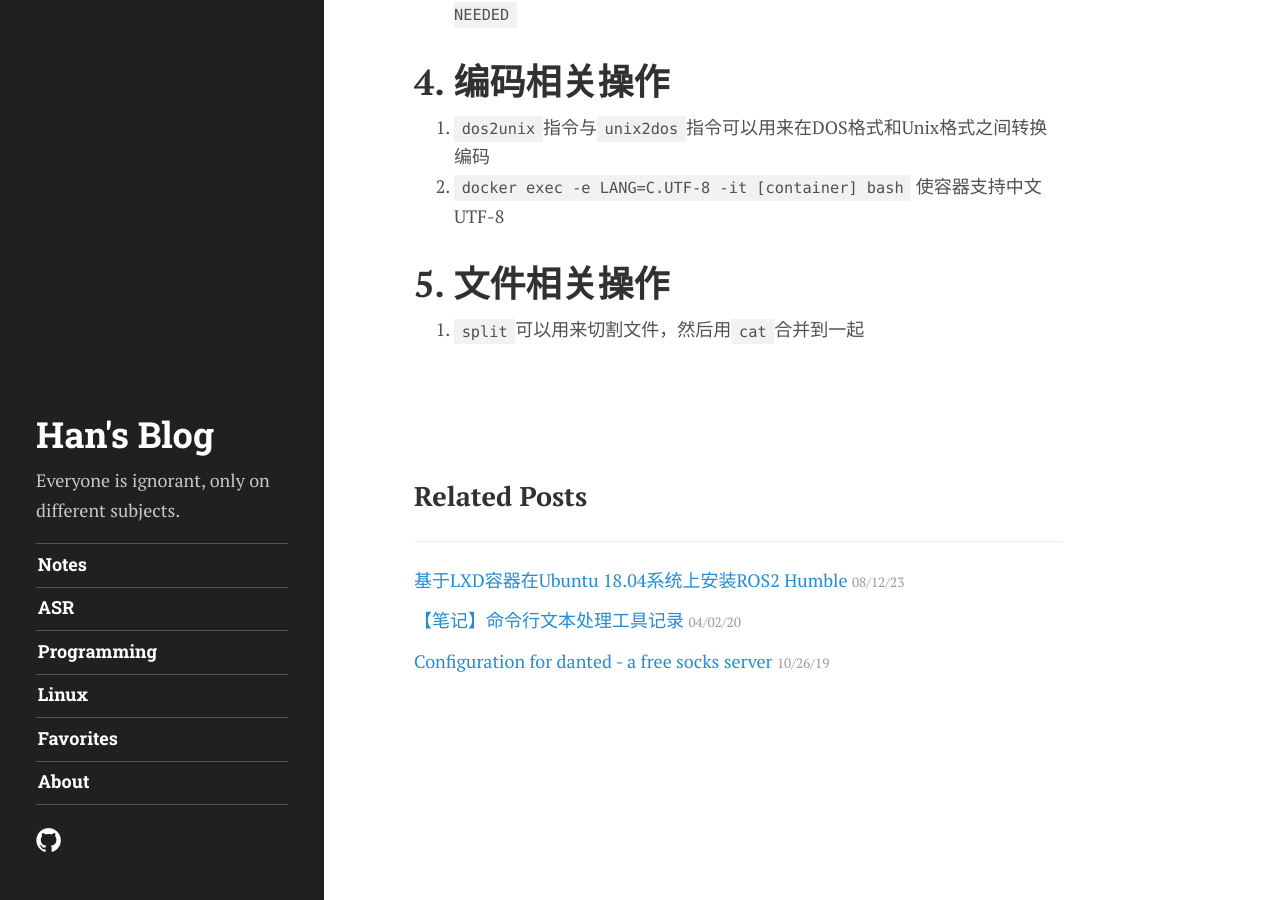
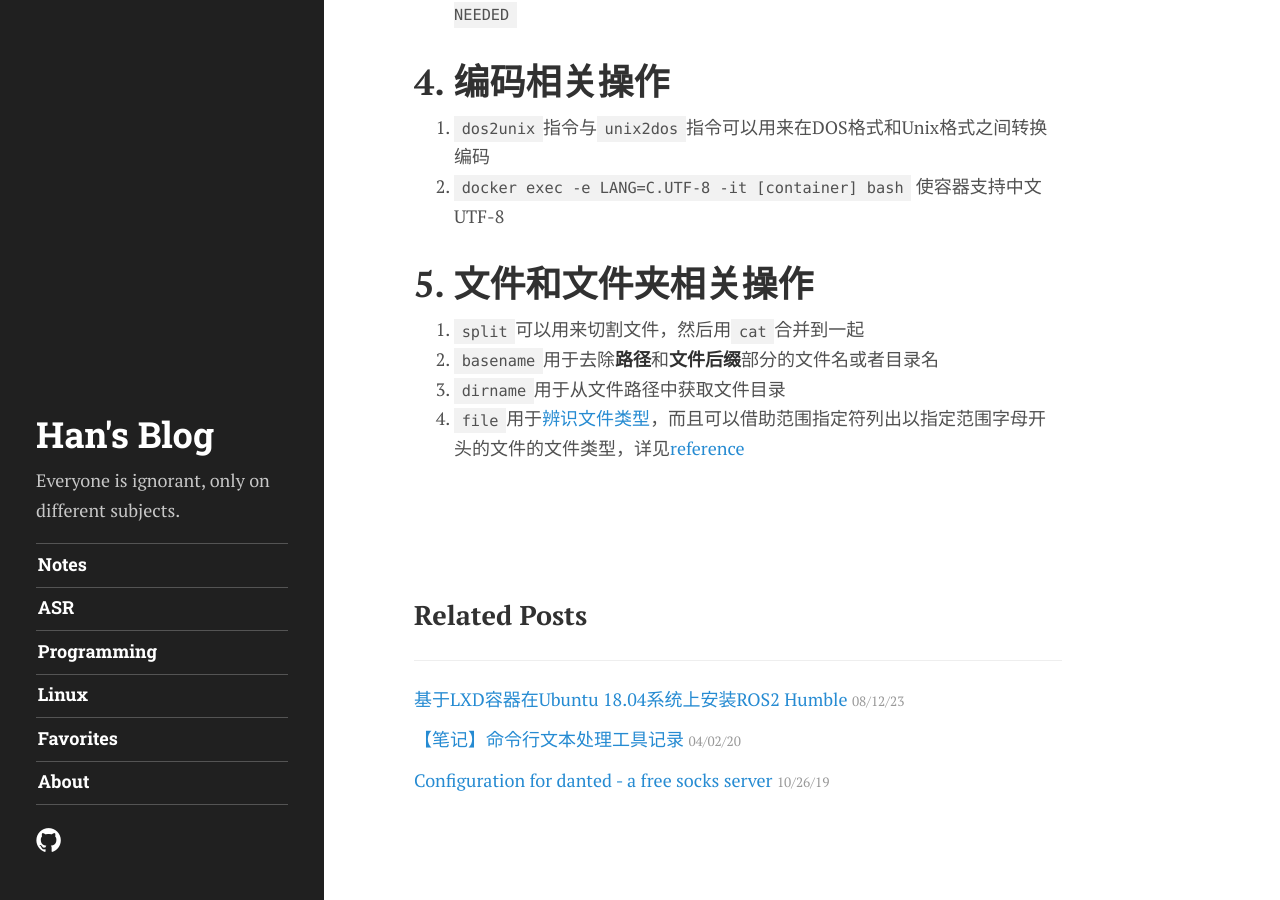
Before and after one commit to han-xie/han-xie.github.io, a Jekyll site: the page built from _posts/2019-12-17-linux-commands.md, in a window 1280 px wide and 900 px high, scrolled down 1254 px. Built offline with Jekyll 4.4.1, drawn with Linux system fonts in a browser that asks for light colours; some web fonts are replaced; comment, search, counter and statistics services are not loaded.

Commit message:
Update frequently used linux commands post

```diff
--- a/_posts/2019-12-17-linux-commands.md
+++ b/_posts/2019-12-17-linux-commands.md
@@ -39,6 +39,9 @@ tags: [linux]
 1. `dos2unix`指令与`unix2dos`指令可以用来在DOS格式和Unix格式之间转换编码
 2. `docker exec -e LANG=C.UTF-8 -it [container] bash` 使容器支持中文UTF-8
 
-# 5. 文件相关操作
+# 5. 文件和文件夹相关操作
 
 1. `split`可以用来切割文件，然后用`cat`合并到一起
+2. `basename`用于去除**路径**和**文件后缀**部分的文件名或者目录名
+3. `dirname`用于从文件路径中获取文件目录
+4. `file`用于[辨识文件类型](https://www.runoob.com/linux/linux-comm-file.html)，而且可以借助范围指定符列出以指定范围字母开头的文件的文件类型，详见[reference](https://learnku.com/server/wikis/36526)
```
